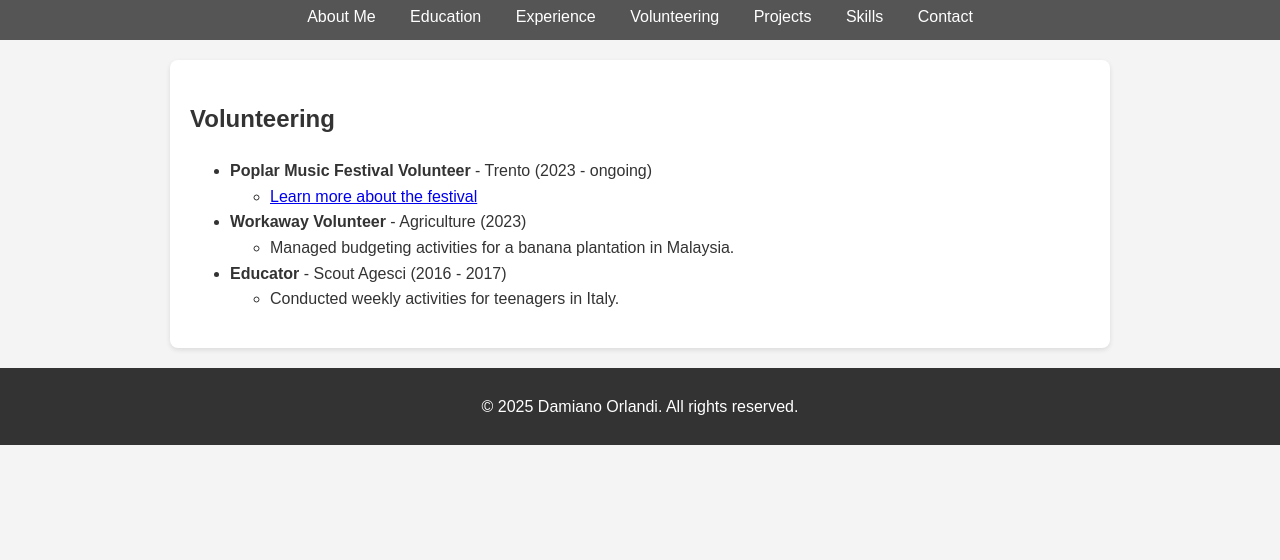
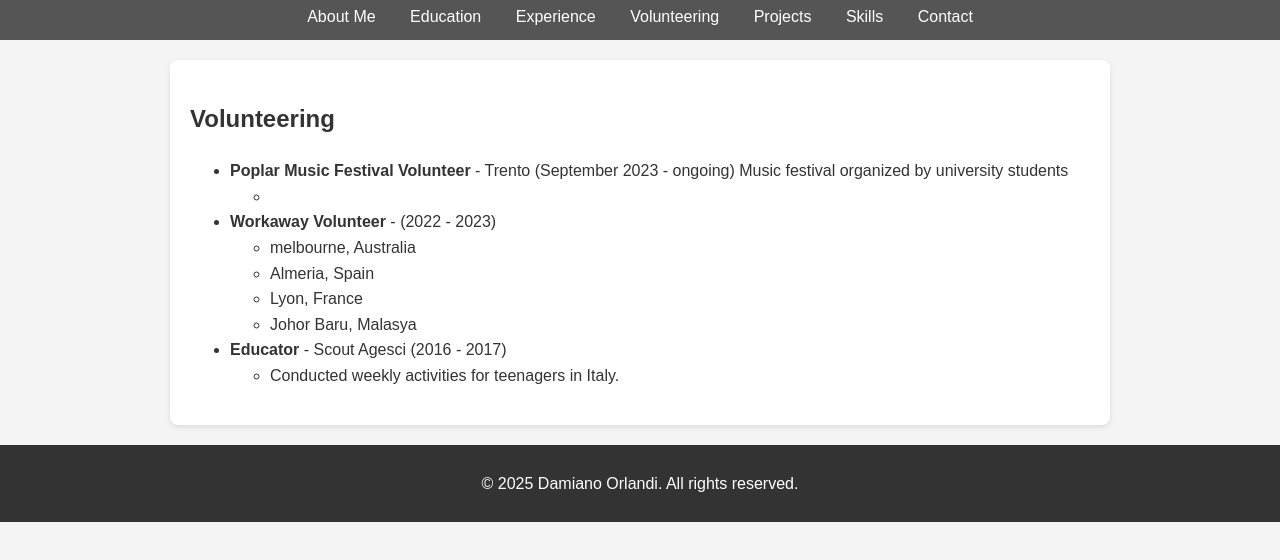
Before and after one commit to Damn18/damianoorlandi.github.io, a plain HTML site: page index.html in a window 1280 px wide. Both pictures are taken after a click on the link "Volunteering". Shown: the part 64-624 px from the top of the page. Drawn offline with Linux system fonts and the light colour scheme.

Commit message:
Update
Signed-off-by: Damn18 <162454719+Damn18@users.noreply.github.com>

```diff
--- a/index.html
+++ b/index.html
@@ -183,7 +183,7 @@
             <li>
                 <strong>Student Support Officer</strong> - Orientation Office, University of Trento (January 2024 - Current)
                 <ul>
-                    <li> Working collaboration with the <a href="https://www.unitn.it/en/servizi/1663/150-hour-employment-opportunities" target="_blank">Orientation Office</a>
+                    <li> Working collaboration with the <a href="https://orienta.unitn.it/" target="_blank">Orientation Office</a>
                          of the university: responsible for providing comprehensive information about the university's educational programs.</li>
 
                 </ul>
@@ -214,16 +214,22 @@
     <section id="volunteering">
         <h2>Volunteering</h2>
         <ul>
-            <li><strong>Poplar Music Festival Volunteer</strong> - Trento (2023 - ongoing)
+            <li><strong>Poplar Music Festival Volunteer</strong> - Trento (September 2023 - ongoing)
+                Music festival organized by university students
                 <ul>
-                    <li><a href="https://poplarfestival.it/it/chi-siamo" target="_blank">Learn more about the festival</a></li>
+                    <li><a href="https://poplarfestival.it/it/chi-siamo" target="_blank"></a></li>
                 </ul>
             </li>
-            <li><strong>Workaway Volunteer</strong> - Agriculture (2023)
+
+            <li><strong>Workaway Volunteer</strong> - (2022 - 2023)
                 <ul>
-                    <li>Managed budgeting activities for a banana plantation in Malaysia.</li>
+                    <li>melbourne, Australia</li>
+                    <li>Almeria, Spain</li>
+                    <li>Lyon, France</li>
+                    <li>Johor Baru, Malasya</li>
                 </ul>
             </li>
+
             <li><strong>Educator</strong> - Scout Agesci (2016 - 2017)
                 <ul>
                     <li>Conducted weekly activities for teenagers in Italy.</li>
@@ -231,6 +237,7 @@
             </li>
         </ul>
     </section>
+
 
     <section id="projects">
         <h2>Projects</h2>
```
